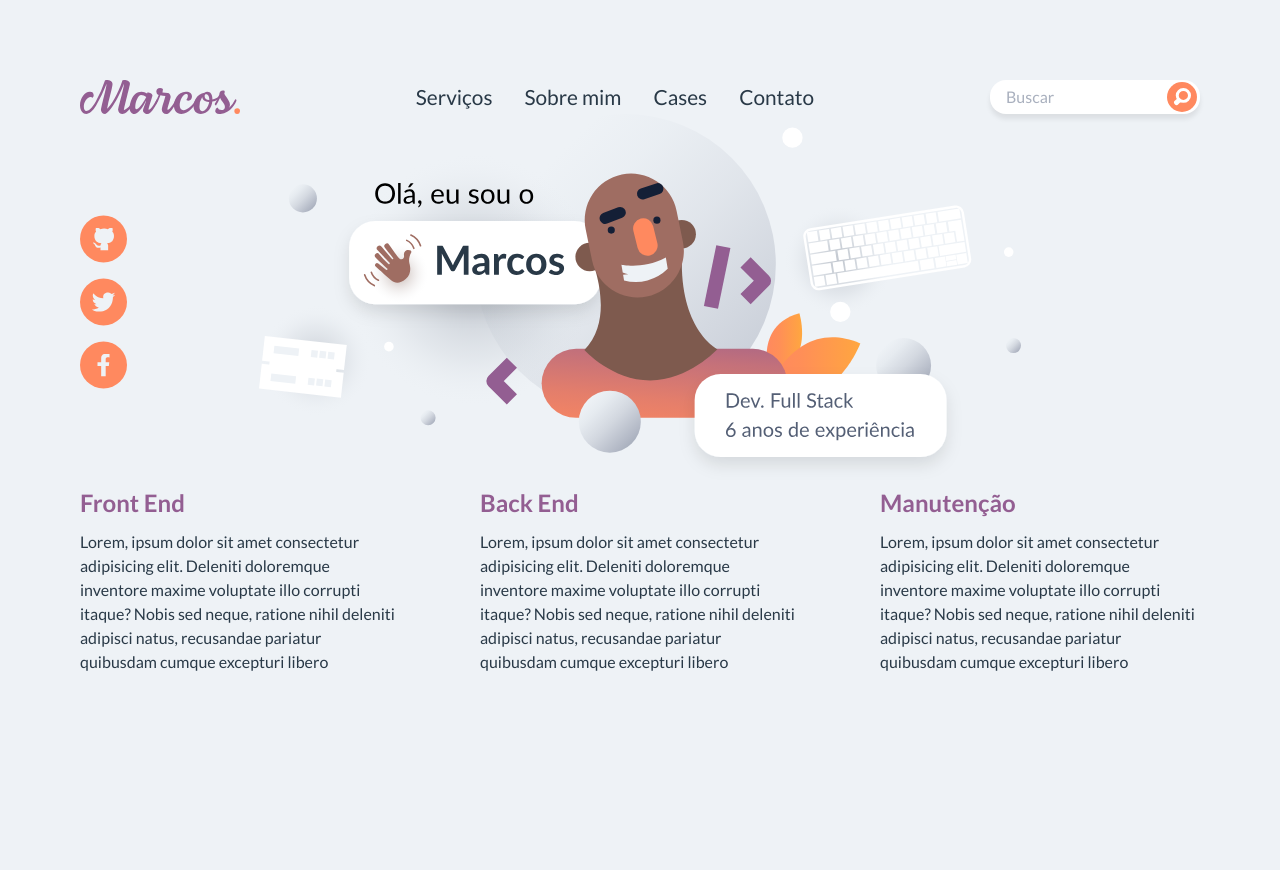
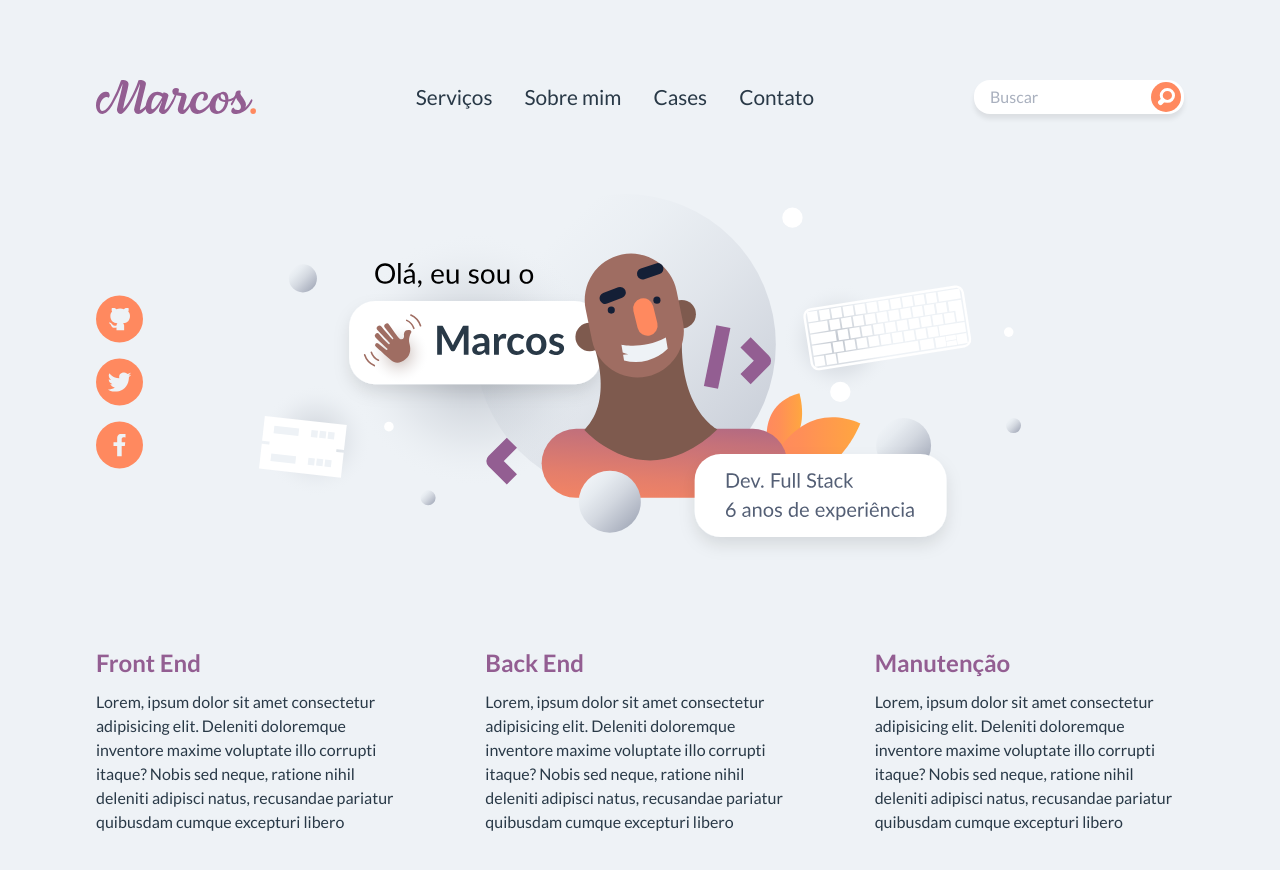
Before and after one commit to ronaldobergara/Atomic_Design, a Vue app in the folder frontend/: page / in a window 1280 px wide. Shown: the top 870 px of the page. Before the commit the page ends 800 px from the top, so only its background shows below. Built offline with nearby package versions, Linux system fonts and the light colour scheme.

Commit message:
Criacao do template e unindo todos os componentes

```diff
--- a/frontend/src/App.vue
+++ b/frontend/src/App.vue
@@ -1,22 +1,12 @@
 <template>
-  <div class="component">
-    <Header />
-    <Presentation />
-    <Services />
-  </div>
+  <HomeTemplate />
 </template>
 
 <script lang="ts">
 import { defineComponent } from "vue"
-import { Header, Presentation, Services } from "@/components/organisms"
+import { HomeTemplate } from "./components/templates"
 
 export default defineComponent({
-  components: { Header, Presentation, Services }
+  components: { HomeTemplate }
 })
 </script>
-
-<style scoped>
-.component {
-  margin: 5rem;
-}
-</style>
--- /dev/null
+++ b/frontend/src/components/templates/index.ts
@@ -0,0 +1 @@
+export { default as HomeTemplate } from "./HomeTemplate.vue"
```
